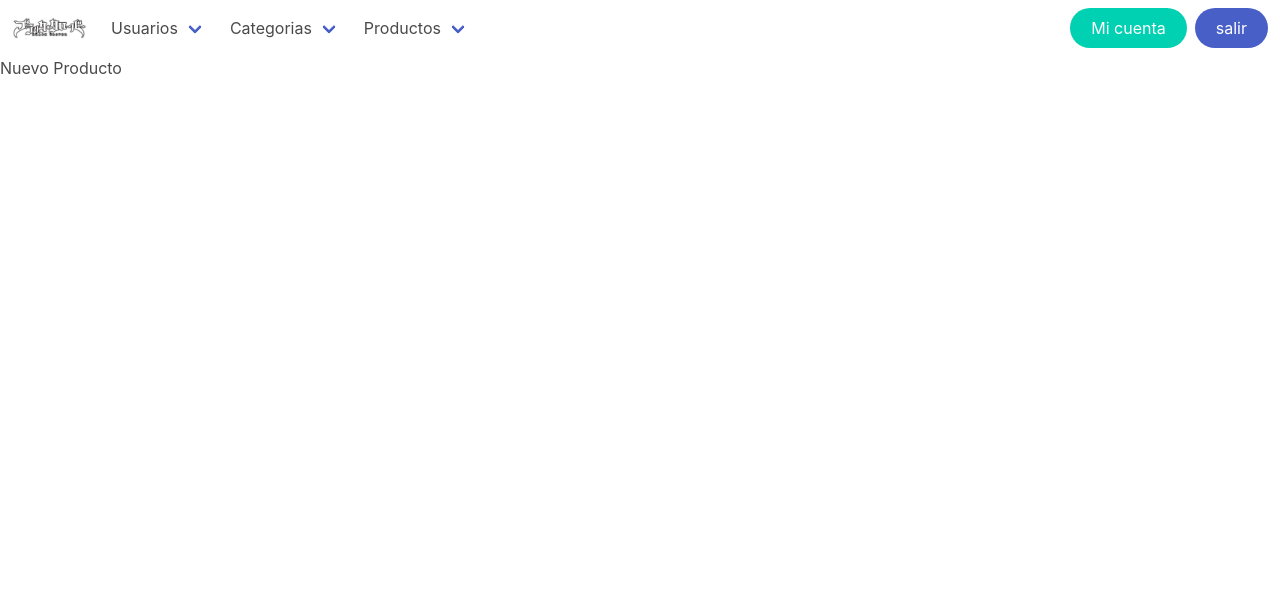
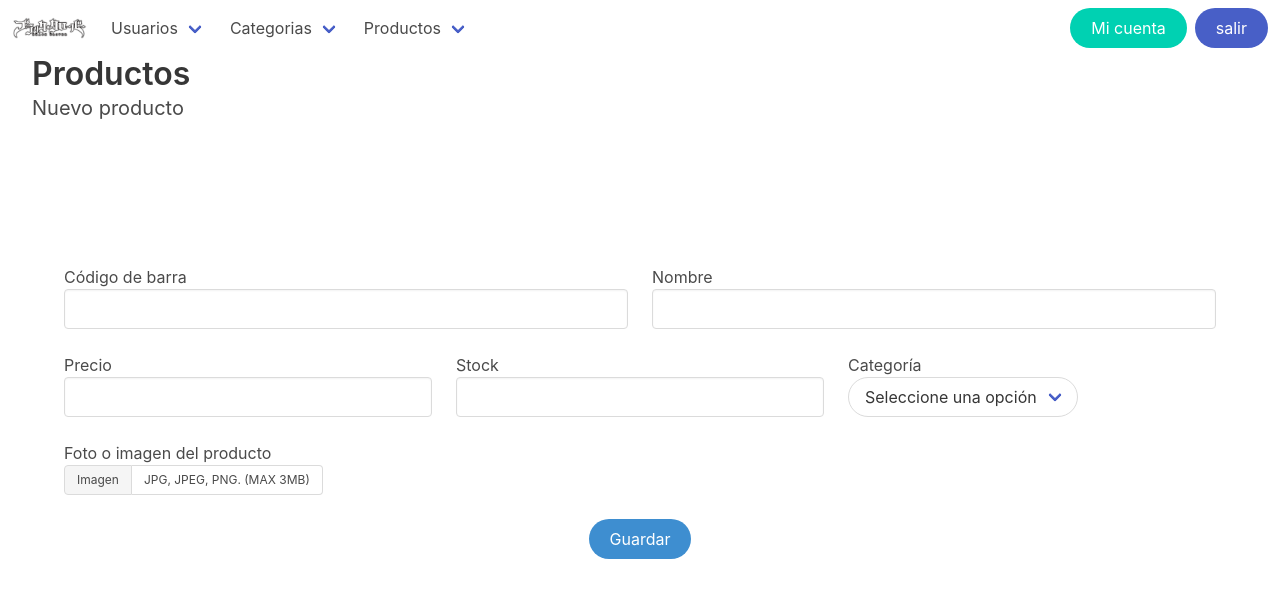
Before and after one commit to datajhapz/inventario, a PHP site: page /index.php?vista=product_new in a window 1280 px wide. Shown: the top 606 px of the page. Run offline with PHP 8.4, Linux system fonts and the light colour scheme; the visitor is signed in with stand-in values (Sample User, id 1); data that the repository does not hold is empty.

Commit message:
cambios en la vista product new

```diff
--- a/vistas/product_new.php
+++ b/vistas/product_new.php
@@ -1 +1,79 @@
-Nuevo Producto
+<div class="container is-fluid mb-6">
+	<h1 class="title">Productos</h1>
+	<h2 class="subtitle">Nuevo producto</h2>
+</div>
+
+<div class="container pb-6 pt-6">
+	<?php
+		require_once "./php/main.php";
+	?>
+
+	<div class="form-rest mb-6 mt-6"></div>
+
+	<form action="./php/producto_guardar.php" method="POST" class="FormularioAjax" autocomplete="off" enctype="multipart/form-data" >
+		<div class="columns">
+		  	<div class="column">
+		    	<div class="control">
+					<label>Código de barra</label>
+				  	<input class="input" type="text" name="producto_codigo" pattern="[a-zA-Z0-9- ]{1,70}" maxlength="70" required >
+				</div>
+		  	</div>
+		  	<div class="column">
+		    	<div class="control">
+					<label>Nombre</label>
+				  	<input class="input" type="text" name="producto_nombre" pattern="[a-zA-Z0-9áéíóúÁÉÍÓÚñÑ().,$#\-\/ ]{1,70}" maxlength="70" required >
+				</div>
+		  	</div>
+		</div>
+		<div class="columns">
+		  	<div class="column">
+		    	<div class="control">
+					<label>Precio</label>
+				  	<input class="input" type="text" name="producto_precio" pattern="[0-9.]{1,25}" maxlength="25" required >
+				</div>
+		  	</div>
+		  	<div class="column">
+		    	<div class="control">
+					<label>Stock</label>
+				  	<input class="input" type="text" name="producto_stock" pattern="[0-9]{1,25}" maxlength="25" required >
+				</div>
+		  	</div>
+		  	<div class="column">
+				<label>Categoría</label><br>
+		    	<div class="select is-rounded">
+				  	<select name="producto_categoria" >
+				    	<option value="" selected="" >Seleccione una opción</option>
+				    	<?php
+    						$categorias=conexion();
+    						$categorias=$categorias->query("SELECT * FROM categoria");
+    						if($categorias->rowCount()>0){
+    							$categorias=$categorias->fetchAll();
+    							foreach($categorias as $row){
+    								echo '<option value="'.$row['categoria_id'].'" >'.$row['categoria_nombre'].'</option>';
+				    			}
+				   			}
+				   			$categorias=null;
+				    	?>
+				  	</select>
+				</div>
+		  	</div>
+		</div>
+		<div class="columns">
+			<div class="column">
+				<label>Foto o imagen del producto</label><br>
+				<div class="file is-small has-name">
+				  	<label class="file-label">
+				    	<input class="file-input" type="file" name="producto_foto" accept=".jpg, .png, .jpeg" >
+				    	<span class="file-cta">
+				      		<span class="file-label">Imagen</span>
+				    	</span>
+				    	<span class="file-name">JPG, JPEG, PNG. (MAX 3MB)</span>
+				  	</label>
+				</div>
+			</div>
+		</div>
+		<p class="has-text-centered">
+			<button type="submit" class="button is-info is-rounded">Guardar</button>
+		</p>
+	</form>
+</div>
```
